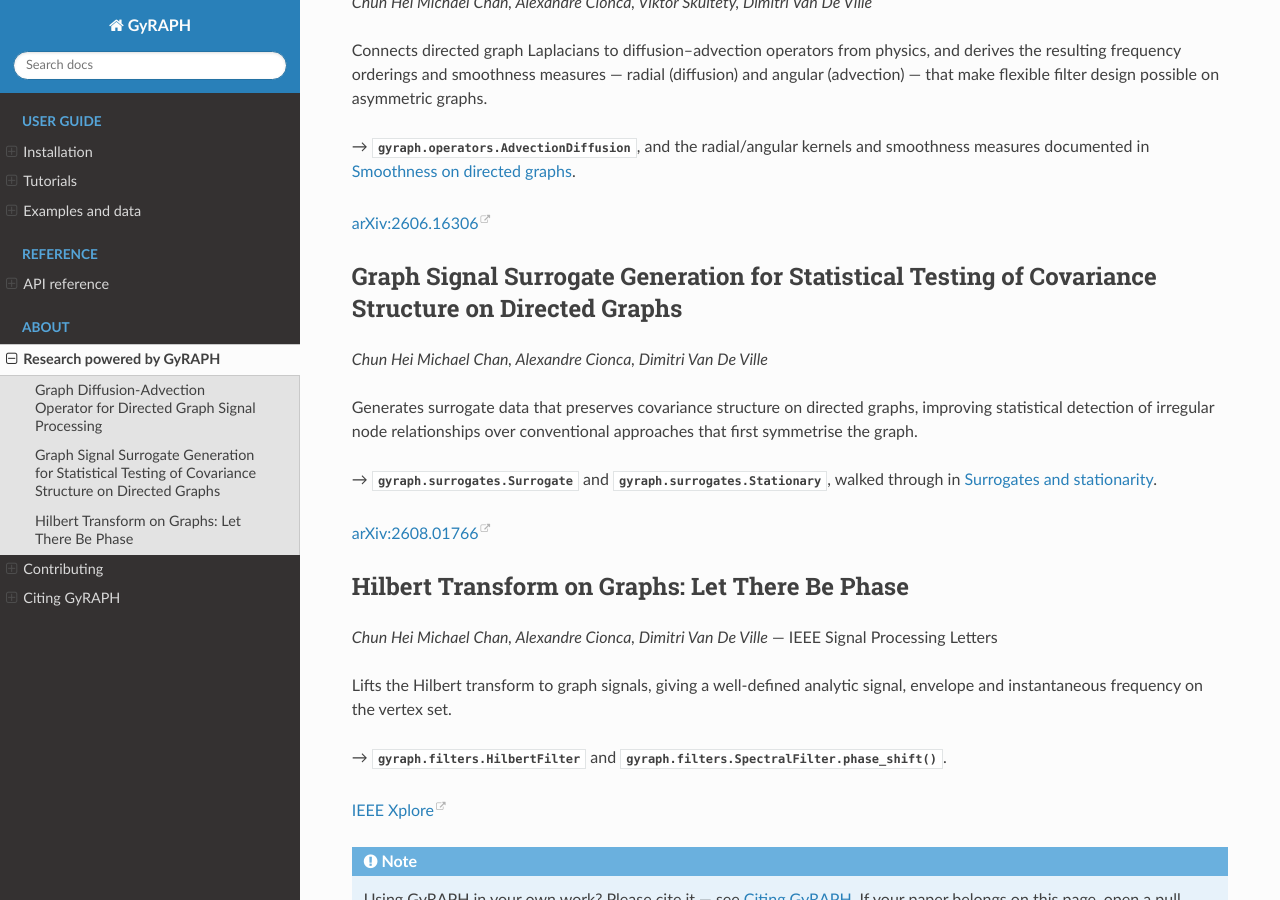
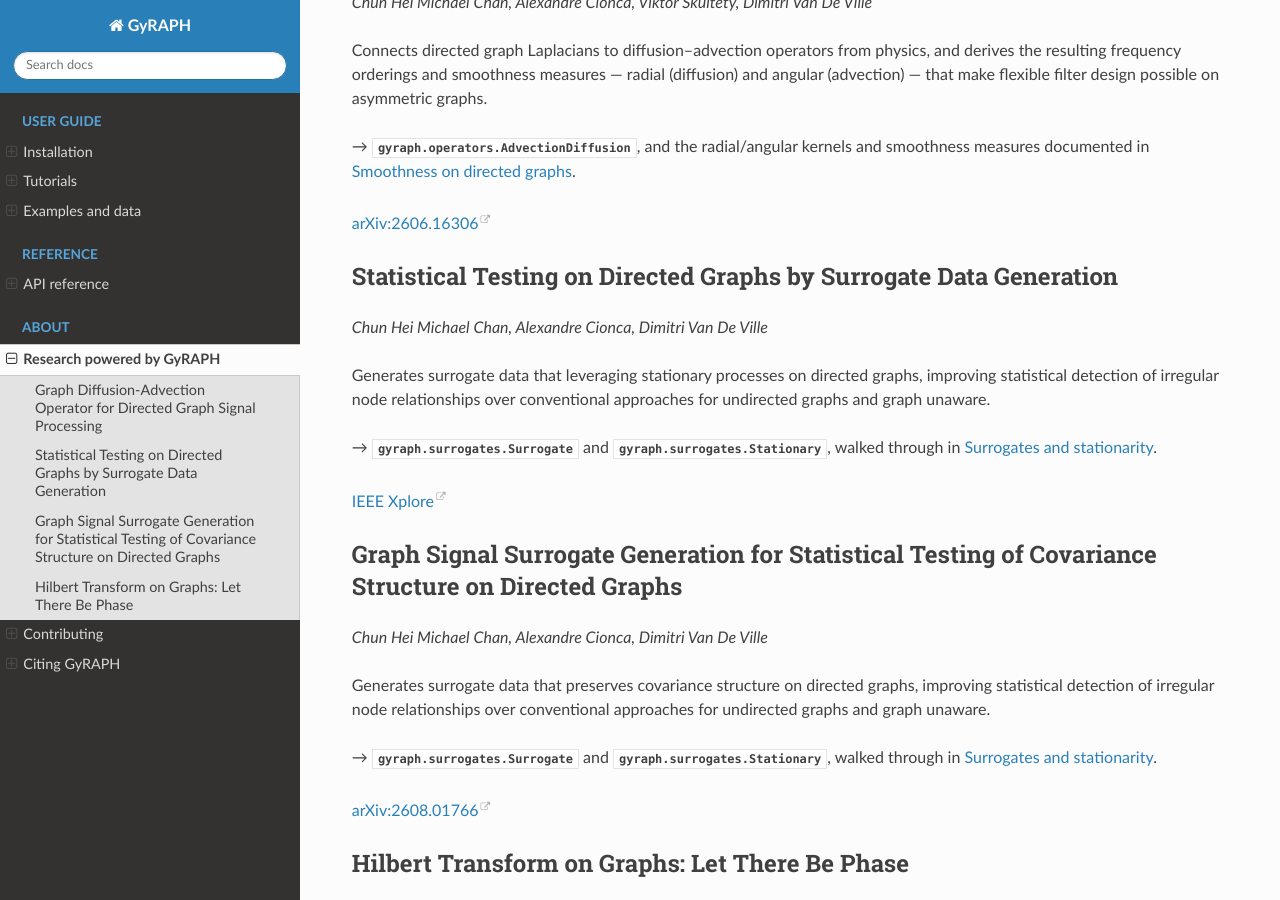
Before and after one commit to miki998/FlowGSP, a Sphinx documentation site: the page built from docs/papers.rst, in a window 1280 px wide and 900 px high, scrolled down 321 px. Built offline with Sphinx 7.4.7 and the Read the Docs theme 3.1.0, drawn with Linux system fonts in a browser that asks for light colours.

Commit message:
fix: Amend ref papers in readthedocs

```diff
--- a/docs/papers.rst
+++ b/docs/papers.rst
@@ -21,6 +21,19 @@ and smoothness measures documented in :doc:`tutorials/smoothness`.
 
 `arXiv:2606.16306 <https://arxiv.org/html/2606.16306v1>`_
 
+Statistical Testing on Directed Graphs by Surrogate Data Generation
+----------------------------------------------------------------------------------------------------
+
+*Chun Hei Michael Chan, Alexandre Cionca, Dimitri Van De Ville*
+
+Generates surrogate data that leveraging stationary processes on directed graphs, improving statistical detection of irregular node relationships over conventional approaches for undirected graphs and graph unaware.
+
+→ :class:`gyraph.surrogates.Surrogate` and
+:class:`gyraph.surrogates.Stationary`, walked through in
+:doc:`tutorials/surrogates`.
+
+`IEEE Xplore <https://ieeexplore.ieee.org/document/11626552>`_
+
 Graph Signal Surrogate Generation for Statistical Testing of Covariance Structure on Directed Graphs
 ----------------------------------------------------------------------------------------------------
 
@@ -28,7 +41,7 @@ Graph Signal Surrogate Generation for Statistical Testing of Covariance Structur
 
 Generates surrogate data that preserves covariance structure on directed
 graphs, improving statistical detection of irregular node relationships over
-conventional approaches that first symmetrise the graph.
+conventional approaches for undirected graphs and graph unaware.
 
 → :class:`gyraph.surrogates.Surrogate` and
 :class:`gyraph.surrogates.Stationary`, walked through in
@@ -48,7 +61,7 @@ signal, envelope and instantaneous frequency on the vertex set.
 → :class:`gyraph.filters.HilbertFilter` and
 :meth:`gyraph.filters.SpectralFilter.phase_shift`.
 
-`IEEE Xplore <https://ieeexplore.ieee.org/document/11626552>`_
+`IEEE Xplore <https://ieeexplore.ieee.org/document/10962535>`_
 
 .. note::
 
```
